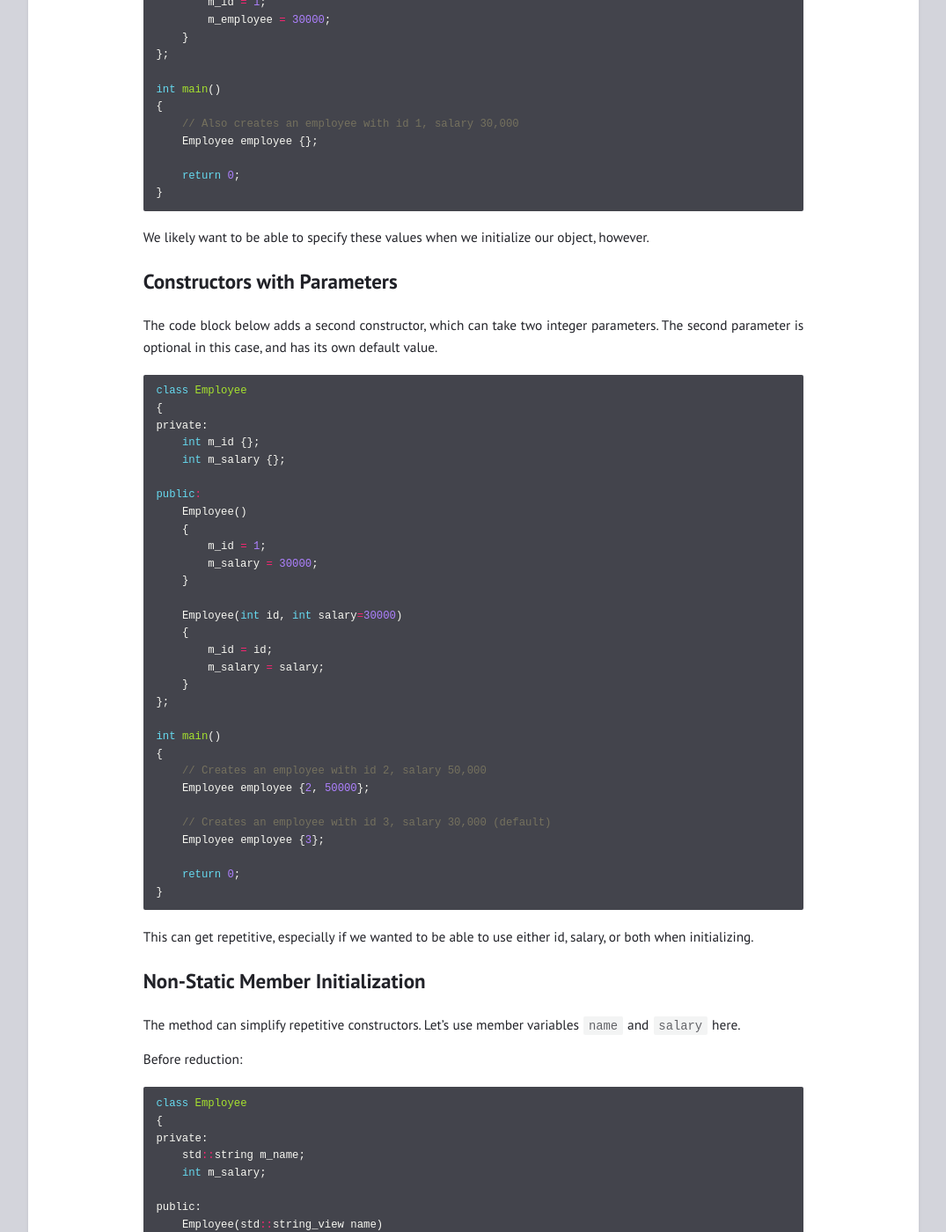
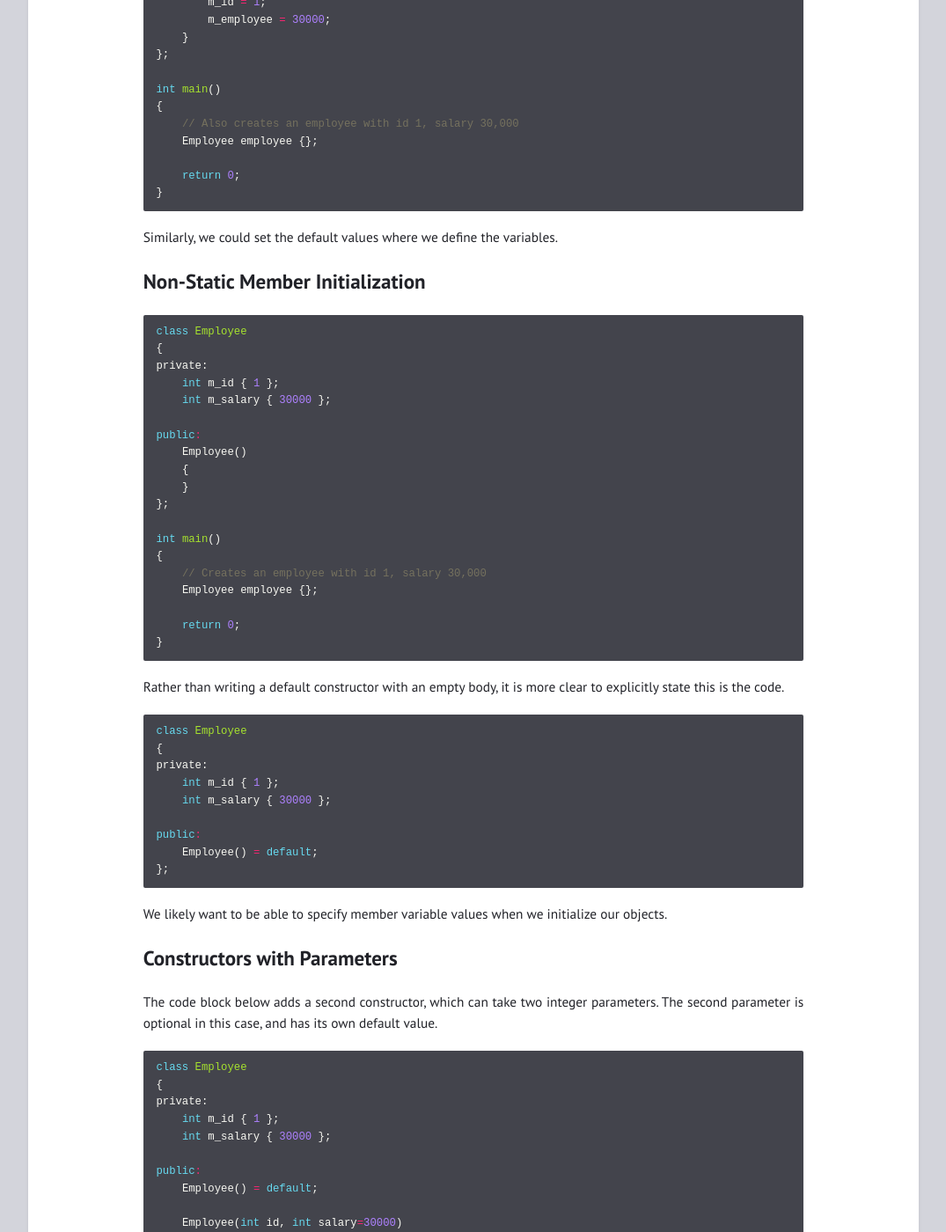
Before and after one commit to axel-durham/blog.axeldurham.com, a Jekyll site: the page built from _posts/2023-06-21-contructors.md, in a window 1280 px wide and 1400 px high, scrolled down 1003 px. Shown: the whole window at 88% size, without its empty margins (102-1177 px from the left). Built offline with Jekyll 4.4.1, drawn with Linux system fonts in a browser that asks for light colours; some of the changed text lies outside the part shown.

Commit message:
constructor updates

````diff
--- a/_posts/2023-06-21-contructors.md
+++ b/_posts/2023-06-21-contructors.md
@@ -58,7 +58,47 @@ int main()
 }
 ```
 
-We likely want to be able to specify these values when we initialize our object, however.
+Similarly, we could set the default values where we define the variables.
+
+## Non-Static Member Initialization
+
+```cpp
+class Employee
+{
+private:
+    int m_id { 1 };
+    int m_salary { 30000 };
+
+public:
+    Employee()
+    {
+    }
+};
+
+int main()
+{
+    // Creates an employee with id 1, salary 30,000
+    Employee employee {};
+
+    return 0;
+}
+```
+
+Rather than writing a default constructor with an empty body, it is more clear to explicitly state this is the code.
+
+```cpp
+class Employee
+{
+private:
+    int m_id { 1 };
+    int m_salary { 30000 };
+
+public:
+    Employee() = default;
+};
+```
+
+We likely want to be able to specify member variable values when we initialize our objects.
 
 ## Constructors with Parameters
 
@@ -68,15 +108,11 @@ The code block below adds a second constructor, which can take two integer param
 class Employee
 {
 private:
-    int m_id {};
-    int m_salary {};
+    int m_id { 1 };
+    int m_salary { 30000 };
 
 public:
-    Employee()
-    {
-        m_id = 1;
-        m_salary = 30000;
-    }
+    Employee() = default;
 
     Employee(int id, int salary=30000)
     {
@@ -97,11 +133,11 @@ int main()
 }
 ```
 
-This can get repetitive, especially if we wanted to be able to use either id, salary, or both when initializing.
+Defining variables in this way is effective, except for with const variables. These must be defined on the line where they are declared, and cannot be changed. This causes a problem, as our method above sets a default value, and then overrides it. The solution is to use member initializer lists.
 
-## Non-Static Member Initialization
+## Member Initializer List
 
-The method can simplify repetitive constructors. Let's use member variables `name` and `salary` here.
+The method can also simplify repetitive constructors. Let's use member variables `name` and `salary` here.
 
 Before reduction:
 ```cpp
@@ -162,7 +198,4 @@ public:
     }
 };
 
-This also makes it possible to initialize with const values.
-
-
 ```
````
